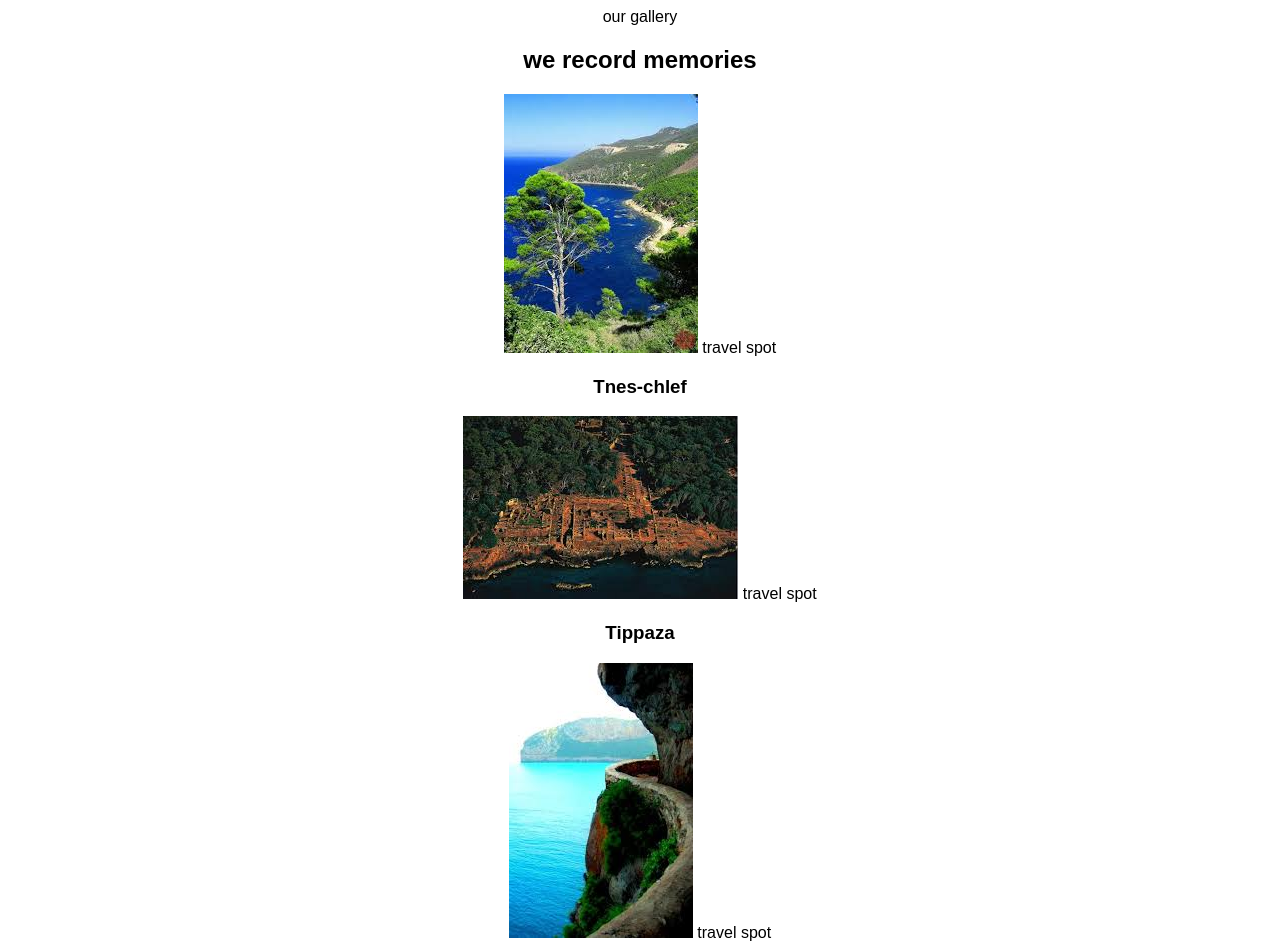
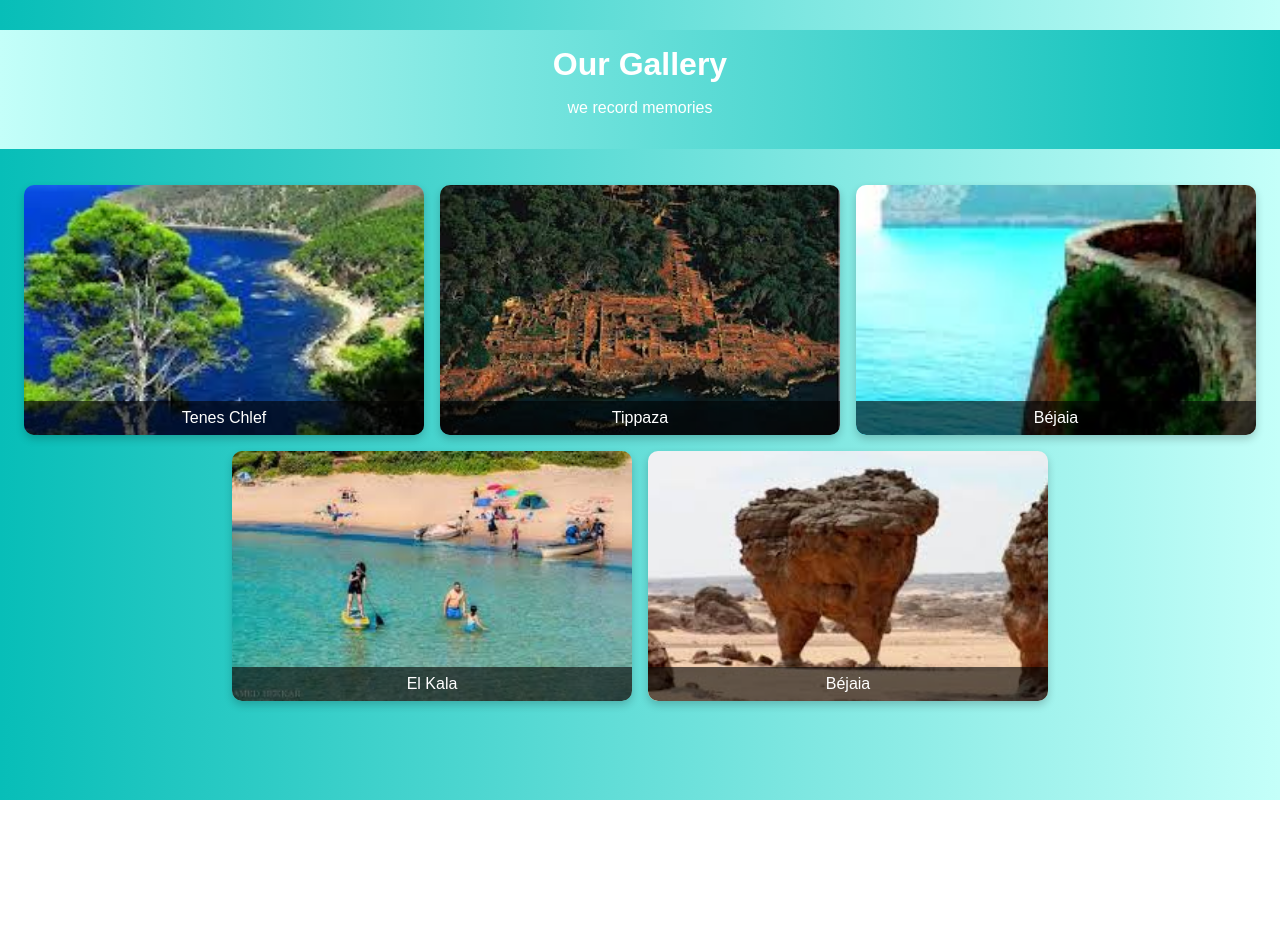
Before and after one commit to mk05112004/TravelWebsite, a plain HTML site: page client/image.html in a window 1280 px wide. Shown: the top 944 px of the page. After the commit the page ends 800 px from the top, so only its background shows below. Drawn offline with Linux system fonts and the light colour scheme; files that its build step writes are made by us from their sources.

Commit message:
add style to image page

```diff
--- a/client/css/styles.css
+++ b/client/css/styles.css
@@ -1,4 +1,4 @@
-body {
+/* body {
   font-family: Arial, sans-serif;
   text-align: center;
 }
@@ -17,4 +17,86 @@ body {
 
 #blur-intensity {
   width: 100%;
+} */
+
+/********************/
+
+body {
+  font-family: Arial, sans-serif;
+  margin: 0;
+  padding: 0;
+  background: linear-gradient(
+    to right,
+    #07beb8,
+    #c4fff9
+  );
 }
+
+header {
+  background: linear-gradient(
+    to right,
+    #c4fff9,
+    #07beb8
+  );
+  color: white;
+  padding: 1rem 0;
+  text-align: center;
+  margin: 30px 0 20px;
+}
+
+h1 {
+  margin: 0;
+}
+
+main {
+  padding: 1rem;
+  /* max-width: 1200px; */
+  margin: auto;
+}
+
+.gallery {
+  display: flex;
+  flex-wrap: wrap;
+  gap: 1rem;
+  justify-content: center;
+}
+
+.gallery-item {
+  position: relative;
+  width: 400px;
+  height: 250px;
+  overflow: hidden;
+  border-radius: 10px;
+  box-shadow: 0 4px 8px rgba(0, 0, 0, 0.2);
+  cursor: pointer;
+}
+
+.gallery-item img {
+  width: 100%;
+  height: 100%;
+  object-fit: cover;
+  transition: transform 0.3s ease;
+}
+
+.gallery-item:hover img {
+  transform: scale(1.1);
+}
+
+.caption {
+  position: absolute;
+  bottom: 0;
+  left: 0;
+  right: 0;
+  padding: 0.5rem;
+  background: rgba(0, 0, 0, 0.6);
+  color: white;
+  text-align: center;
+  font-size: 1rem;
+  border-bottom-left-radius: 10px;
+  border-bottom-right-radius: 10px;
+  transition: background 0.3s ease;
+}
+
+.gallery-item:hover .caption {
+  background: rgba(0, 0, 0, 0.8);
+}
--- a/client/image.html
+++ b/client/image.html
@@ -1,10 +1,50 @@
 <!DOCTYPE html>
+<html lang="en">
+  <head>
+    <meta charset="UTF-8" />
+    <meta name="viewport" content="width=device-width, initial-scale=1.0" />
+    <title>Travel Gallery</title>
+    <link rel="stylesheet" href="css/styles.css" />
+  </head>
+  <body>
+    <header>
+      <h1>Our Gallery</h1>
+      <p>we record memories</p>
+    </header>
+    <main>
+      <div class="gallery">
+        <div class="gallery-item">
+          <img src="./img/images.jpeg" alt="Travel image 1" />
+          <div class="caption">Tenes Chlef</div>
+        </div>
+        <div class="gallery-item">
+          <img src="./img/images (1).jpeg" alt="Travel image 1" />
+          <div class="caption">Tippaza</div>
+        </div>
+        <div class="gallery-item">
+          <img src="./img/images (2).jpeg" alt="Travel image 2" />
+          <div class="caption">Béjaia</div>
+        </div>
+        <div class="gallery-item">
+          <img src="./img/images (3).jpeg" alt="Travel image 3" />
+          <div class="caption">El Kala</div>
+        </div>
+        <div class="gallery-item">
+          <img src="./img/images (4).jpeg" alt="Travel image 3" />
+          <div class="caption">Béjaia</div>
+        </div>
+      </div>
+    </main>
+  </body>
+</html>
+
+<!-- <!DOCTYPE html>
 <html lang="en">
 <head>
     <meta charset="UTF-8">
     <meta name="viewport" content="width=device-width, initial-scale=1.0">
     <title>Watermarkly</title>
-    <link rel="stylesheet" href="styles.css">
+    <link rel="stylesheet" href="css/styles.css">
 </head>
 <body>
     <section class="gallery" id="gallery">
@@ -21,7 +61,7 @@
 
           <div class="box">
             <img src="./img/images (1).jpeg" alt="">
-            <span> travel spot</span>
+            <span>travel spot</span>
             <h3>Tippaza</h3>
           </div>
 
@@ -49,4 +89,4 @@
     </section>
     <script src="/js/images.js"></script>
 </body>
-</html>
+</html> -->
```
